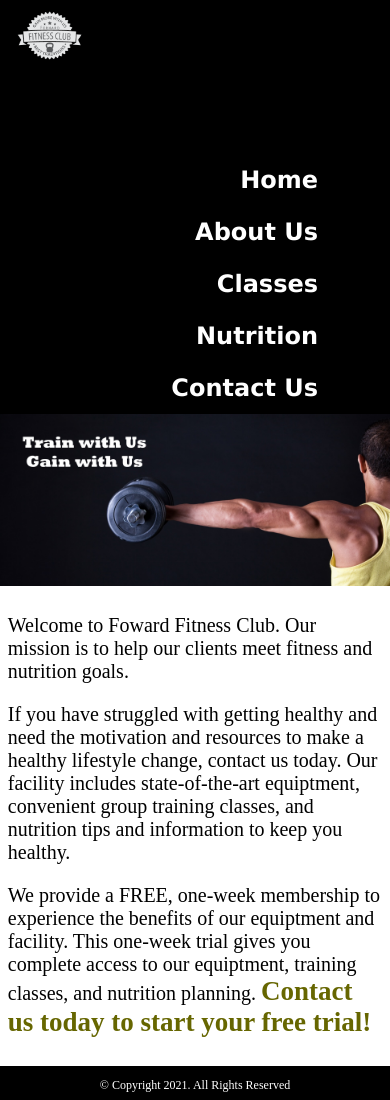
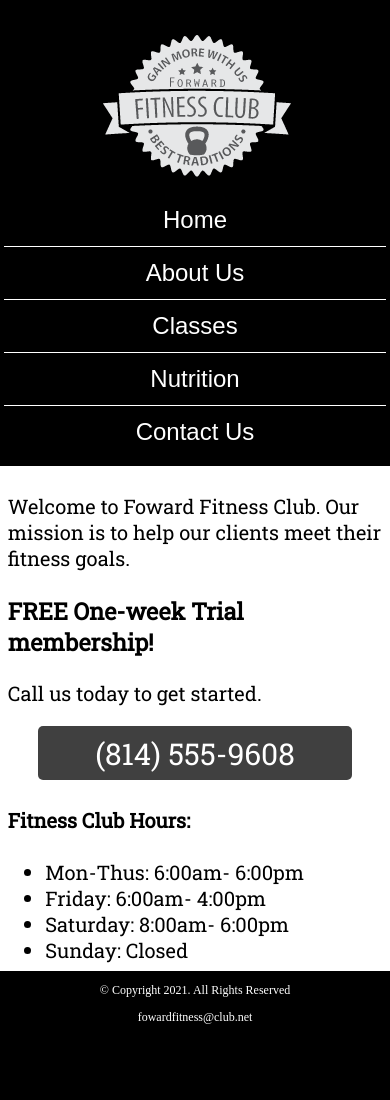
Before and after one commit to Go5787/Go5787.github.io, a plain HTML site: page fitness/index.html in a window 390 px wide. Shown: the top 1100 px of the page. After the commit the page ends 1037 px from the top, so only its background shows below. Drawn offline with Linux system fonts and the light colour scheme; a web font is replaced by a local one.

Commit message:
Mobile app

```diff
--- a/fitness/about.html
+++ b/fitness/about.html
@@ -5,6 +5,8 @@
     <title>Foward Fitness Club</title>
     <meta charset="utf-8">
     <link rel="stylesheet" href="css/styles.css">
+    <meta name="viewport" content="width-device-width, initial-scale1.0">
+    <link href="https://fonts.googleapis.com/css2?family=Francois+One&family=Roboto+Slab&display=swap" rel="stylesheet">
     </head>
     <body>
         <div id="container">
@@ -29,9 +31,9 @@
         <main>
             <div id="weights">
                 <h1>weights</h1>
-                <img src="images/people-with-weights.jpg" alt="Two people working out with a weight in each hand">
+                <img src="images/people-with-weights.jpg" alt="Two people working out with a weight in each hand" class="round">
                 <p>Our facility includes a weight training area with several weight option. Build lean muscle with weights and improve your core with weight training </p>
-                <ul>
+                <ul class="tablet-desktop">
                   <li>Dumbells</li>
                   <li>Kettle Bells</li>
                   <li>Barbells</li>
@@ -39,9 +41,9 @@
             </div>
             <div id="training">
                 <h1>Personal Training</h1>
-                <img src="images/personal-trainer.jpg" alt="Personal Training">
+                <img src="images/personal-trainer.jpg" alt="Personal Training" class="round">
                 <p>Our certified personal traininers work with you to ensure you achieve your goals. </p>
-                <ul>
+                <ul class="tablet-desktop">
                   <li>Accountability</li>
                   <li>Personalized Program</li>
                   <li>Consistent Support and Motivation</li>
@@ -49,15 +51,15 @@
             </div>
                  <div id="cardio">
                     <h1>Cardio</h1>
-                    <img src="images/people-workingout-machines.jpg" alt="Cardio Equiptment">
+                    <img src="images/people-workingout-machines.jpg" alt="Cardio Equiptment" class="round">
                     <p>Burn fat and look good using our new and advanced cardio machines. These machines ensure that you get the body you dream of. </p>
-                    <ul>
+                    <ul class="tablet-desktop">
                       <li>Treadmills</li>
                       <li>Elliptical Machines</li>
                       <li>Exercise Bikes</li>
                      </ul>
                  </div>
-                 <div id="exercises">
+                 <div id="exercises" class="tablet-desktop">
                      <h1>Common exercises</h1>
                      <p>Listed below are our top workouts that we reccomend to our clients. Through these workouts, our clients can achive the physique they dream of.</p>
                      <dl>
--- a/fitness/css/styles.css
+++ b/fitness/css/styles.css
@@ -5,7 +5,7 @@ File name: style.css
 */
 
 /* Css reset */
-body, header, nav, main, footer, h1, div, img {
+body, header, nav, main, footer, h1, div, img, ul {
     margin: 0;
     padding: 0;
     border: 0;
@@ -19,46 +19,83 @@ img {
     max-width: 100%;
     display: block;
 }
+/* style rules for mobile viewport*/
+
 /* style rule for header */
 header {
-    width: 25%;
-    float: left;
+    position: -webkit-sticky;
+    position: stick;
+    top: 0;
+    background-color: #000;
+    height: 190px;
+}
+header img{
+    margin: 0 auto;
 }
 /* Style rule for navigation area*/
 nav {
-    width: 70%;
-    float: right;
-    margin: 5em 3em 0 0;
+   padding: 1%;
+    margin-bottom: 1%;
 }
 
 nav ul {
     list-style: none;
-    margin: 0;
-    text-align: right;
+    text-align: center;
 }
 
 nav li {
-    display: inline-block;
     font-size: 1.5em;
-    font-family: verdana, arial, sans-serif;
-    font-weight: bold;
+    font-family: 'francois one', sans-serif;
+    border-top: 1px solid #fff;
+}
+
+nav li:first-child{
+    border-top: none
 }
 
 nav li a {
     display: block;
     color: #fff;
-    text-align: center;
     padding: 0.5em 1em;
     text-decoration: none;
 }
 
+/* show the mobile class and hide desktop*/
+.mobile {
+    display: block ;
+}
+
+.tablet-desktop {
+    display: none;
+}
+
 /* style rule for main content*/
 main {
-    clear: left;
     background-color: #fff;
     padding: 2%;
     font-size: 1.25em;
+    font-family: 'Roboto Slab', serif;
 }
+
+.tel-link {
+    background-color: #404040;
+    padding: 2%;
+    margin: 0 auto;
+    width: 80%;
+    text-align: Center ;
+    border-radius: 5px;
+}
+.tel-link a{
+    color: #fff;
+    text-decoration: none;
+    font-size: 1.5em;
+    display: block;
+}
+
+.hours{
+    margin-left: 10%;
+}
+
 
 .action {
     font-size: 1.35em;
@@ -67,25 +104,10 @@ main {
 }
 
 #weights, #cardio, #training {
-    width: 29%;
-    float: left;
-    margin: 0 2%;
+margin: 0 2%;
 }
-
-#exercises {
-    clear: left;
-    border-top: 1px solid #000;
-    border-bottom: 1px solid #000;
-    background-color: #f2f2f2;
-    padding: 1% 2%;
-}
-
-#exercises dt {
-    font-weight: bold;
-}
-
-#exercises dd {
-    padding: 0.5% 1% 2% 0;
+.round {
+    border-radius: 8px;
 }
 
 .external link {
@@ -99,13 +121,15 @@ main {
     text-align: center;
 }
 
-#contact a {
+#contact .contact-email-link {
     color: #666600;
     text-decoration: none;
 }
 
 .map {
-    border: 8px solid #000;
+    border: 2px solid #000;
+    width: 95%;
+    height: 50;
 }
 /* Style rules for footer*/
 footer p {
@@ -119,3 +143,20 @@ footer p a {
         color: #fff;
         text-decoration: none;
     }
+
+
+   /* #exercises {
+        clear: left;
+        border-top: 1px solid #000;
+        border-bottom: 1px solid #000;
+        background-color: #f2f2f2;
+        padding: 1% 2%;
+    }
+
+    #exercises dt {
+        font-weight: bold;
+    }
+
+    #exercises dd {
+        padding: 0.5% 1% 2% 0;
+    } */
--- a/fitness/index.html
+++ b/fitness/index.html
@@ -5,6 +5,8 @@
     <title>Foward Fitness Club</title>
     <meta charset="utf-8">
     <link rel="stylesheet" href="css/styles.css">
+    <meta name="viewport" content="width-device-width, initial-scale1.0">
+    <link href="https://fonts.googleapis.com/css2?family=Francois+One&family=Roboto+Slab&display=swap" rel="stylesheet">
     </head>
     <body>
         <div id="container">
@@ -26,13 +28,29 @@
             </nav>
 
             <!--Hero Image-->
-            <div id="hero">
-                <img src="images/hero-image.jpg" alt="left arm extended holding a weight"
+            <div id="hero" class="tablet-desktop">
+                <img src="images/hero-image.jpg" alt="left arm extended holding a weight">
             </div>
 
              <!-- use the main area to add the main content of the webpage-->
             <main>
-            <div id="intro">
+                <div class="mobile">
+                 <p>Welcome to Foward Fitness Club. Our mission is to help our clients meet their fitness goals.</p>
+                 <h3>FREE One-week Trial membership!</h3>
+                 <p>Call us today to get started.</p>
+                 <p class="tel-link"><a href="tel:8145559608">(814) 555-9608</a></p>
+
+                 <h4>Fitness Club Hours:</h4>
+                 <ul class="hours">
+                 <li>Mon-Thus: 6:00am- 6:00pm</li>
+                 <li>Friday: 6:00am- 4:00pm</li>
+                 <li>Saturday: 8:00am- 6:00pm</li>
+                 <li>Sunday: Closed</li>
+                </ul>
+
+            </div>
+
+            <div class="tablet-desktop">
             <p>Welcome to Foward Fitness Club. Our mission is to help our clients meet fitness and nutrition goals. </p>
 
             <p>If you have struggled with getting healthy and need the motivation and resources to make a healthy lifestyle change, contact us today. Our facility includes state-of-the-art equiptment, convenient group training classes, and nutrition tips and information to keep you healthy.</p>
```
Also changed, not shown: fitness/contact.html (+5 -3 lines), fitness/template.html (+2 -0 lines).
